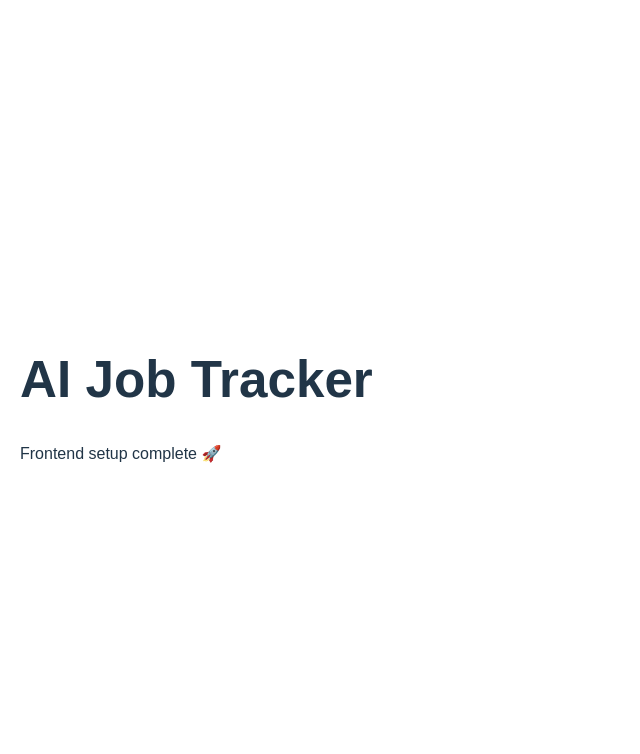
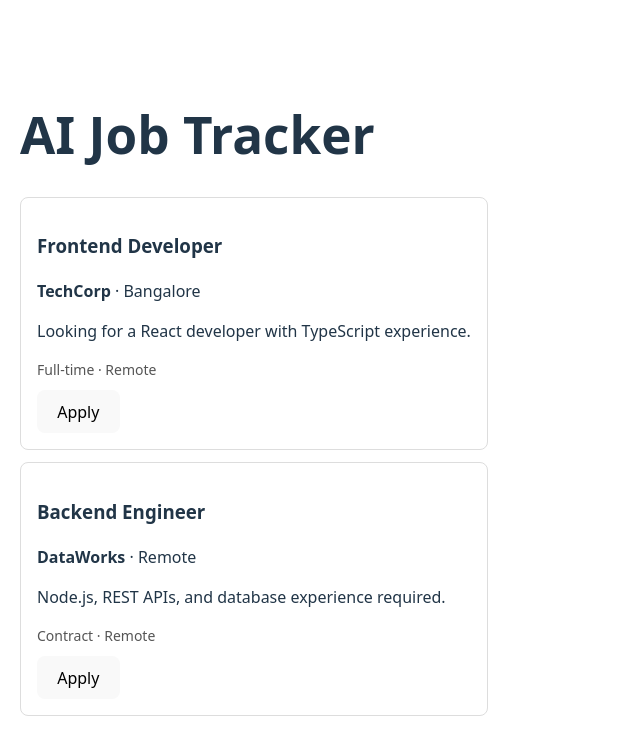
Before and after one commit to tusharchandel567/Ai-Job-Tracker, a React app in the folder frontend/: page / in a window 1280 px wide. Shown: the top 754 px of the page, without its empty margins (0-640 px from the left). Built offline with nearby package versions, Linux system fonts and the light colour scheme; the HTML template or start-up script is replaced by a standard one.

Commit message:
feat: add job feed with job cards

```diff
--- a/frontend/src/App.tsx
+++ b/frontend/src/App.tsx
@@ -1,8 +1,10 @@
+import JobFeed from "./components/JobFeed";
+
 function App() {
   return (
-    <div style={{ padding: "20px", fontFamily: "Arial, sans-serif" }}>
+    <div style={{ padding: "20px" }}>
       <h1>AI Job Tracker</h1>
-      <p>Frontend setup complete 🚀</p>
+      <JobFeed />
     </div>
   );
 }
--- /dev/null
+++ b/frontend/src/components/JobCard.tsx
@@ -0,0 +1,30 @@
+import { Job } from "../types/job";
+
+type Props = {
+  job: Job;
+};
+
+export default function JobCard({ job }: Props) {
+  return (
+    <div
+      style={{
+        border: "1px solid #ddd",
+        padding: "16px",
+        borderRadius: "8px",
+        marginBottom: "12px",
+      }}
+    >
+      <h3>{job.title}</h3>
+      <p>
+        <strong>{job.company}</strong> · {job.location}
+      </p>
+      <p>{job.description}</p>
+
+      <div style={{ fontSize: "14px", color: "#555" }}>
+        {job.jobType} · {job.workMode}
+      </div>
+
+      <button style={{ marginTop: "10px" }}>Apply</button>
+    </div>
+  );
+}
--- /dev/null
+++ b/frontend/src/components/JobFeed.tsx
@@ -0,0 +1,12 @@
+import JobCard from "./JobCard";
+import { jobs } from "../data/jobs";
+
+export default function JobFeed() {
+  return (
+    <div>
+      {jobs.map((job) => (
+        <JobCard key={job.id} job={job} />
+      ))}
+    </div>
+  );
+}
--- /dev/null
+++ b/frontend/src/data/jobs.ts
@@ -0,0 +1,24 @@
+import { Job } from "../types/job";
+
+export const jobs: Job[] = [
+  {
+    id: "1",
+    title: "Frontend Developer",
+    company: "TechCorp",
+    location: "Bangalore",
+    description: "Looking for a React developer with TypeScript experience.",
+    jobType: "Full-time",
+    workMode: "Remote",
+    postedDate: "2026-02-01",
+  },
+  {
+    id: "2",
+    title: "Backend Engineer",
+    company: "DataWorks",
+    location: "Remote",
+    description: "Node.js, REST APIs, and database experience required.",
+    jobType: "Contract",
+    workMode: "Remote",
+    postedDate: "2026-01-28",
+  },
+];
--- /dev/null
+++ b/frontend/src/types/job.ts
@@ -0,0 +1,10 @@
+export type Job = {
+  id: string;
+  title: string;
+  company: string;
+  location: string;
+  description: string;
+  jobType: "Full-time" | "Part-time" | "Contract" | "Internship";
+  workMode: "Remote" | "Hybrid" | "On-site";
+  postedDate: string;
+};
```
